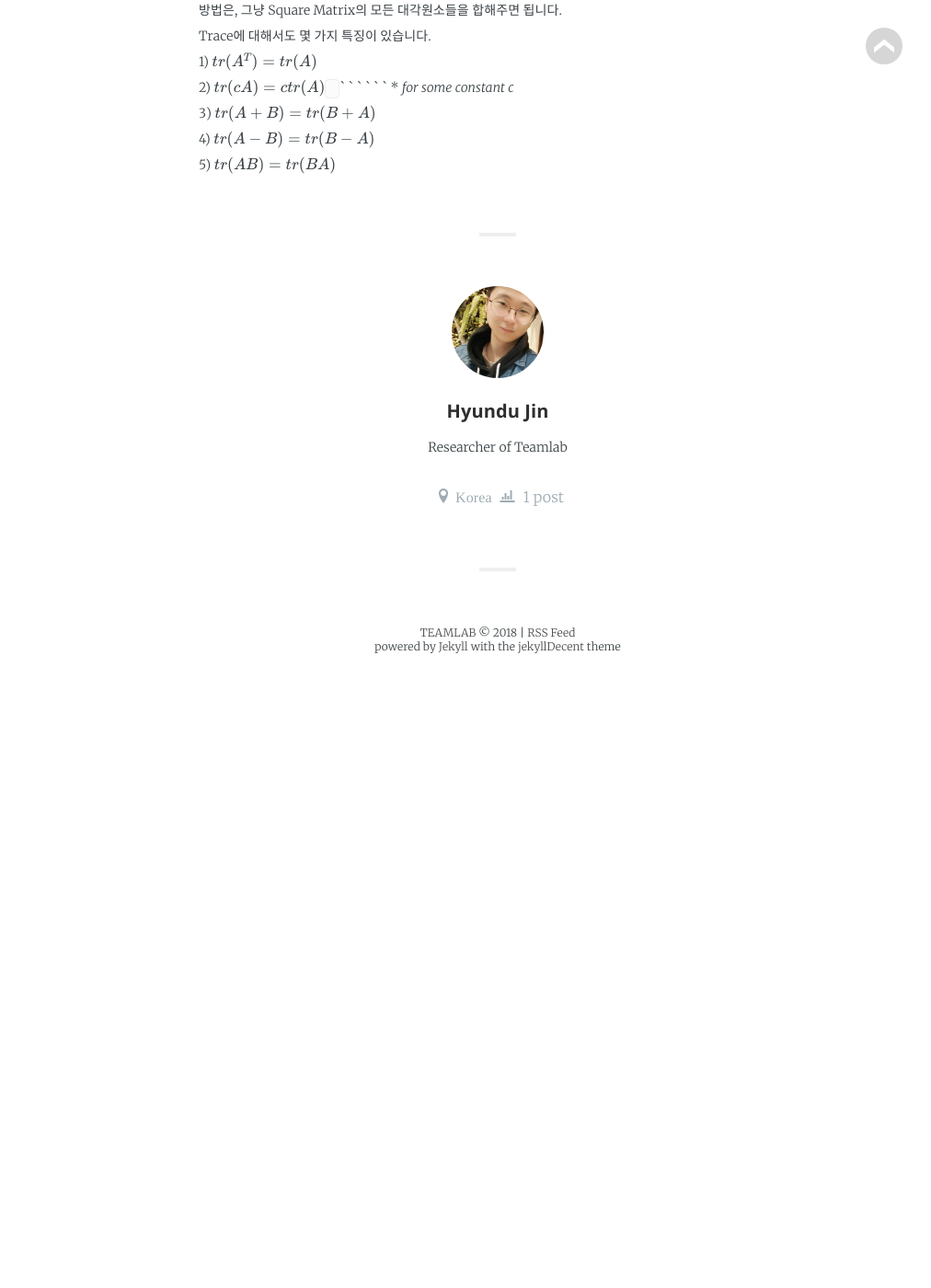
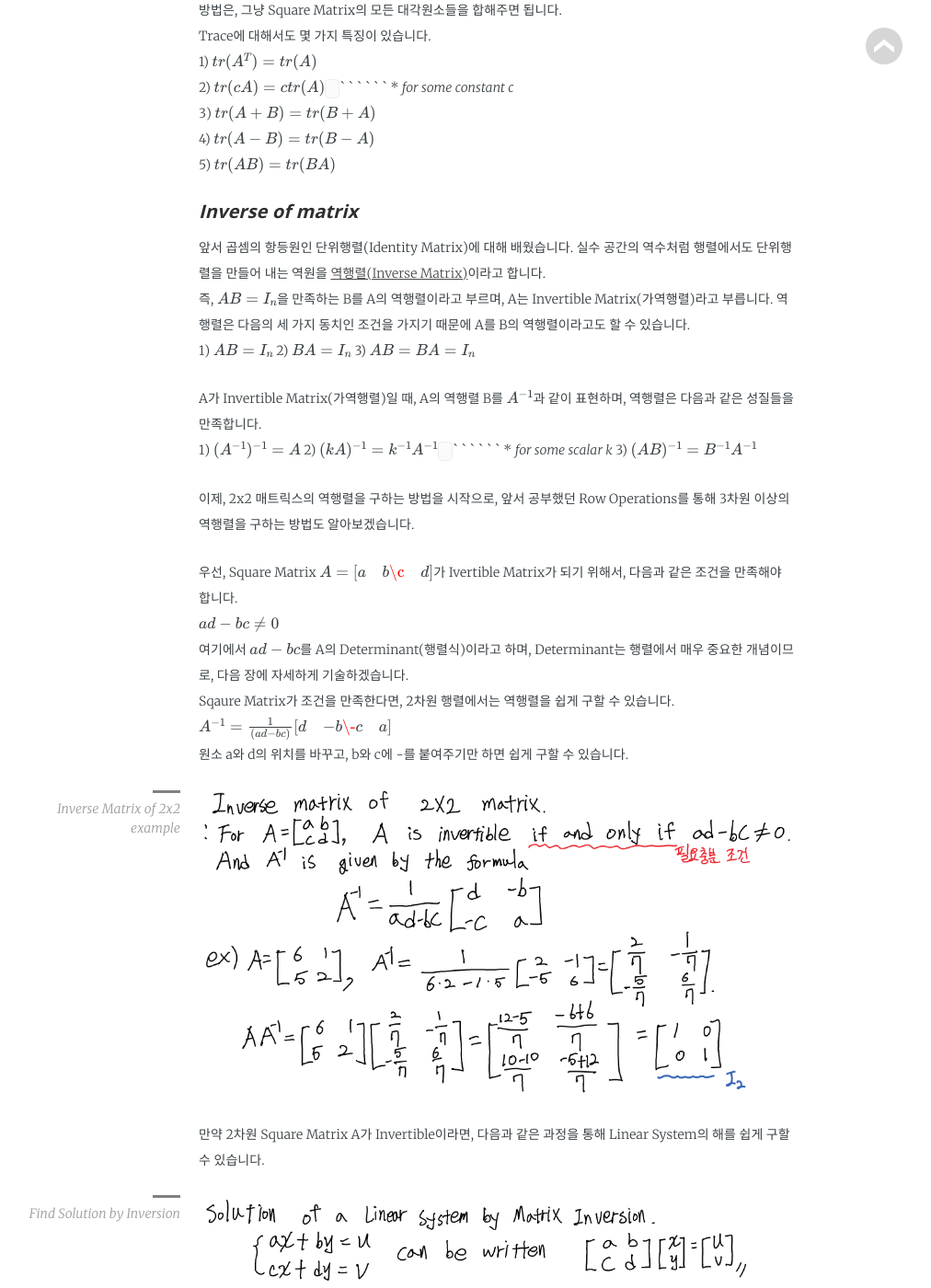
Before and after one commit to TeamLab/jekyllDecent, a Jekyll site: the page built from _posts/2018-03-21-Basic Linear Algebra.md, in a window 1280 px wide and 1400 px high, scrolled down 8758 px. Shown: the whole window at 92% size, without its empty margins (99-1111 px from the left). Built offline with Jekyll 4.4.1, drawn with Linux system fonts in a browser that asks for light colours; some web fonts are replaced; formulas are drawn with MathJax 3; before the commit the page ends 9490 px from its top, so only the background shows below that; some of the changed text lies outside the part shown.

Commit message:
2장 끝

```diff
--- a/_posts/2018-03-21-Basic Linear Algebra.md
+++ b/_posts/2018-03-21-Basic Linear Algebra.md
@@ -178,3 +178,42 @@ Trace에 대해서도 몇 가지 특징이 있습니다.
 3) $ tr(A + B) = tr(B + A) $
 4) $ tr(A - B) = tr(B - A) $
 5) $ tr(AB) = tr(BA) $
+
+##### *Inverse of matrix*
+앞서 곱셈의 항등원인 단위행렬(Identity Matrix)에 대해 배웠습니다. 실수 공간의 역수처럼 행렬에서도 단위행렬을 만들어 내는 역원을 [역행렬(Inverse Matrix)](https://ko.wikipedia.org/wiki/%EA%B0%80%EC%97%AD%ED%96%89%EB%A0%AC)이라고 합니다.
+즉, $ AB = I_{n} $을 만족하는 B를 A의 역행렬이라고 부르며, A는 Invertible Matrix(가역행렬)라고 부릅니다. 역행렬은 다음의 세 가지 동치인 조건을 가지기 때문에 A를 B의 역행렬이라고도 할 수 있습니다.
+1) $ AB = I_{n} $
+2) $ BA = I_{n} $
+3) $ AB = BA = I_{n} $
+
+A가 Invertible Matrix(가역행렬)일 때, A의 역행렬 B를 $ A^{-1} $과 같이 표현하며, 역행렬은 다음과 같은 성질들을 만족합니다.
+1) $ (A^{-1})^{-1} = A $
+2) $ (kA)^{-1} = k^{-1}A^{-1} $` ` ` ` ` ` ` `  * *for some scalar k*
+3) $ (AB)^{-1} = B^{-1}A^{-1} $
+
+이제, 2x2 매트릭스의 역행렬을 구하는 방법을 시작으로, 앞서 공부했던 Row Operations를 통해 3차원 이상의 역행렬을 구하는 방법도 알아보겠습니다.
+
+우선, Square Matrix $ A = \begin{bmatrix}a & b\\c & d\end{bmatrix} $가 Ivertible Matrix가 되기 위해서, 다음과 같은 조건을 만족해야 합니다.
+$$ ad - bc \neq 0 $$
+여기에서 $ ad - bc$를 A의 Determinant(행렬식)이라고 하며, Determinant는 행렬에서 매우 중요한 개념이므로, 다음 장에 자세하게 기술하겠습니다.
+Sqaure Matrix가 조건을 만족한다면, 2차원 행렬에서는 역행렬을 쉽게 구할 수 있습니다.  $ A^{-1} = \frac{1}{(ad - bc)}{\begin{bmatrix}d & -b\\-c & a\end{bmatrix}} $
+원소 a와 d의 위치를 바꾸고, b와 c에 -를 붙여주기만 하면 쉽게 구할 수 있습니다.
+
+<figure>
+   <img src="{{ "/media/img/Inverse of 2x2.png" | absolute_url }}" />
+   <figcaption>Inverse Matrix of 2x2 example </figcaption>
+</figure>
+
+만약 2차원 Square Matrix A가 Invertible이라면, 다음과 같은 과정을 통해 Linear System의 해를 쉽게 구할 수 있습니다.
+<figure>
+   <img src="{{ "/media/img/Find Solution by Inversion.png" | absolute_url }}" />
+   <figcaption>Find Solution by Inversion </figcaption>
+</figure>
+
+2차원 Matrix의 역행렬은 이처럼 비교적 어렵지 않게 구할 수 있습니다. 그러나 3차원 이상의 Matrix의 역행렬을 구하는 것은 2차원 행렬의 역행렬을 구하는 것 만큼 쉽고 직관적이지 않습니다.
+우선, 우리가 앞서 배운 Row Operations를 이용하여 역행렬을 구하는 방법을 배워보겠습니다.
+특별히 다른 점은 없습니다. 우리가 구하고자 하는 행렬 A의 오른 쪽에 같은 차원의 Identity Matrix를 붙인 후, 구분이 쉽도록 |를 긋기만 하면 역행렬을 구할 준비가 끝난 것입니다. 이제 행렬 A에 대하여 Gauss-Jordan Elimination을 실행하여 행렬 A를 Identity Matrix로 만들면 됩니다.
+<figure>
+   <img src="{{ "/media/img/Using Row Operations for inversion.png" | absolute_url }}" />
+   <figcaption>Find Inverse using Row Operations </figcaption>
+</figure>
```
Also changed, not shown: media/img/Find Solution by Inversion.png (added), media/img/Inverse of 2x2.png (added), media/img/Using Row Operations for inversion.png (added).
